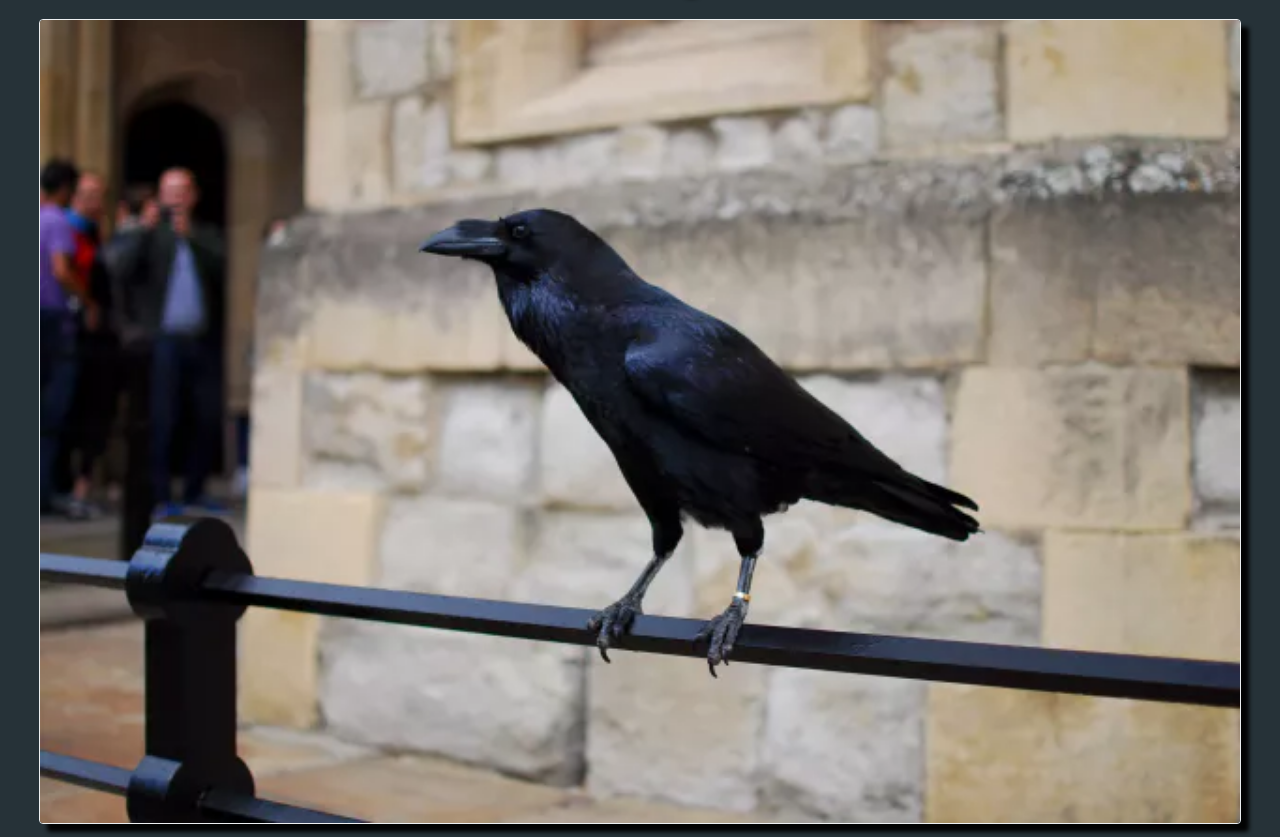
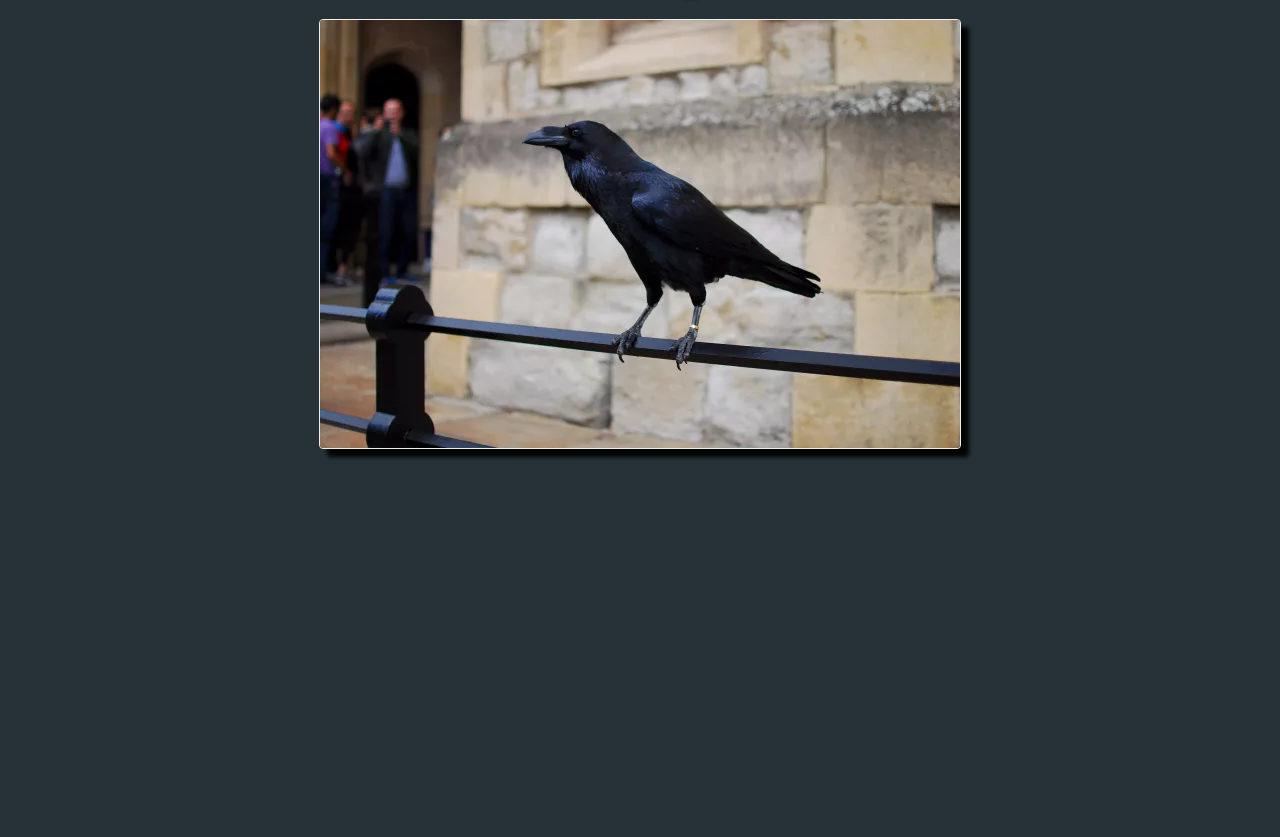
Before and after one commit to adi-dev/adi-dev, a plain HTML site: page index.html in a window 1280 px wide. Shown: the part 67-904 px from the top of the page. After the commit the page ends 800 px from the top, so only its background shows below. Drawn offline with Linux system fonts and the light colour scheme.

Commit message:
Fix on img1 `max-width` and change `width`

```diff
--- a/res/styles.css
+++ b/res/styles.css
@@ -7,8 +7,8 @@ h1 {
     text-shadow: #000000f0 0.1rem 0.1rem 0.25rem;
 }
 .img1 {
-    width: 95%;
-    max-width: 640;
+    width: calc(100% - 5rem);
+    max-width: 640px;
     height: auto;
     border: 1px solid #eceff1;
     border-radius: 0.25rem;
```
